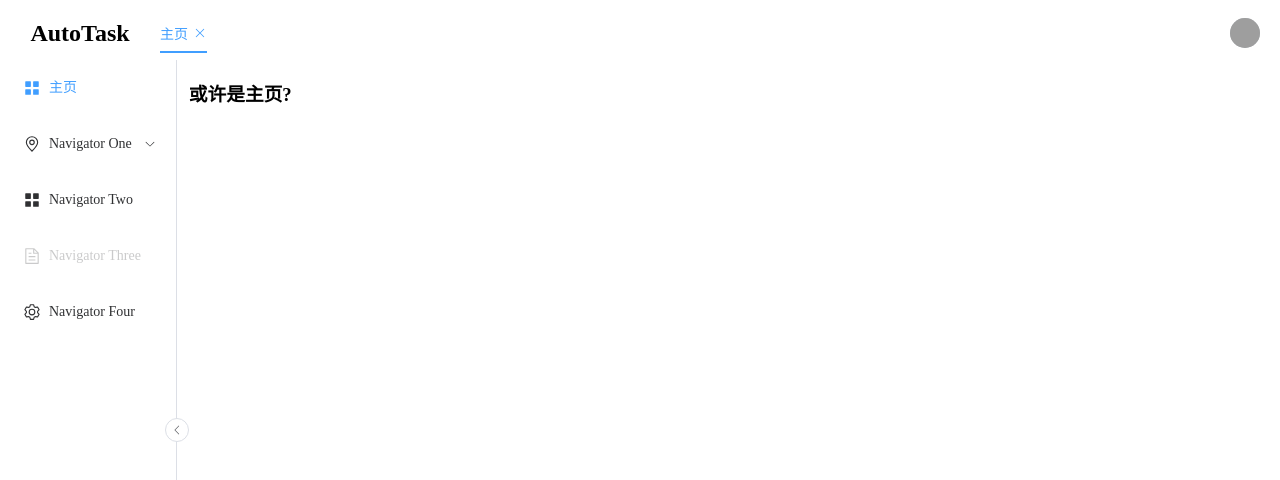
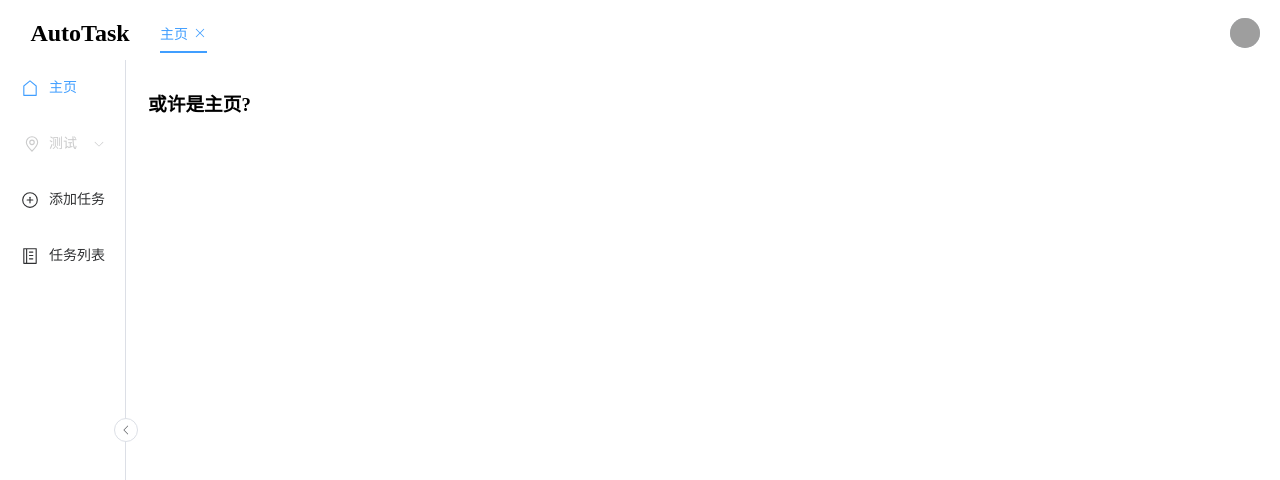
Before and after one commit to lliioollcn/PPAutoTask, a Vue app in the folder webui/: page / in a window 1280 px wide. Shown: the top 480 px of the page. Built offline with nearby package versions, Linux system fonts and the light colour scheme; grey boxes are pictures that could not be loaded.

Commit message:
基本界面完成

```diff
--- a/webui/src/App.vue
+++ b/webui/src/App.vue
@@ -38,6 +38,7 @@ loading.close()
   overflow: hidden;
   display: flex;
   place-items: center;
+  min-width: 64px;
 }
 
 .header {
@@ -47,6 +48,6 @@ loading.close()
 
 .main {
   padding: 0;
-  margin: 0;
+  margin: 10px 0 0 10px;
 }
 </style>
--- a/webui/src/components/HelloWorld.vue
+++ /dev/null
@@ -1,40 +0,0 @@
-<script setup lang="ts">
-defineProps<{
-  msg: string
-}>()
-</script>
-
-<template>
-  <div class="greetings">
-    <h1 class="green">{{ msg }}</h1>
-    <h3>
-      You’ve successfully created a project with
-      <a href="https://vitejs.dev/" target="_blank" rel="noopener">Vite</a> +
-      <a href="https://vuejs.org/" target="_blank" rel="noopener">Vue 3</a>. What's next?
-    </h3>
-  </div>
-</template>
-
-<style scoped>
-h1 {
-  font-weight: 500;
-  font-size: 2.6rem;
-  top: -10px;
-}
-
-h3 {
-  font-size: 1.2rem;
-}
-
-.greetings h1,
-.greetings h3 {
-  text-align: center;
-}
-
-@media (min-width: 1024px) {
-  .greetings h1,
-  .greetings h3 {
-    text-align: left;
-  }
-}
-</style>
--- a/webui/src/components/TaskMenu.vue
+++ b/webui/src/components/TaskMenu.vue
@@ -3,6 +3,7 @@
       :default-active="pathNow"
       class="el-menu-vertical"
       :collapse="isCollapse"
+      :collapse-transition="true"
       menu-trigger="hover"
       @open="handleOpen"
       @close="handleClose"
@@ -11,47 +12,39 @@
   >
     <el-menu-item index="/">
       <el-icon>
-        <icon-menu/>
+        <el-icon>
+          <House/>
+        </el-icon>
       </el-icon>
       <template #title>主页</template>
     </el-menu-item>
-    <el-sub-menu>
+    <el-sub-menu disabled>
       <template #title>
         <el-icon>
           <location/>
         </el-icon>
-        <span>Navigator One</span>
+        <span>测试</span>
       </template>
       <el-menu-item-group>
-        <template #title><span>Group One</span></template>
-        <el-menu-item index="/about">item one</el-menu-item>
-        <el-menu-item index="1-2">item two</el-menu-item>
+        <template #title>这里面什么都没有哦</template>
       </el-menu-item-group>
-      <el-menu-item-group title="Group Two">
-        <el-menu-item index="1-3">item three</el-menu-item>
-      </el-menu-item-group>
-      <el-sub-menu index="1-4">
-        <template #title><span>item four</span></template>
-        <el-menu-item index="1-4-1">item one</el-menu-item>
-      </el-sub-menu>
     </el-sub-menu>
-    <el-menu-item index="2">
+
+    <el-menu-item index="/task/create">
       <el-icon>
-        <icon-menu/>
+        <el-icon>
+          <CirclePlus/>
+        </el-icon>
       </el-icon>
-      <template #title>Navigator Two</template>
+      <template #title>添加任务</template>
     </el-menu-item>
-    <el-menu-item index="3" disabled>
+    <el-menu-item index="/task/list">
       <el-icon>
-        <document/>
+        <el-icon>
+          <Memo/>
+        </el-icon>
       </el-icon>
-      <template #title>Navigator Three</template>
-    </el-menu-item>
-    <el-menu-item index="4">
-      <el-icon>
-        <setting/>
-      </el-icon>
-      <template #title>Navigator Four</template>
+      <template #title>任务列表</template>
     </el-menu-item>
   </el-menu>
   <el-button class="el-menu-button" :class="{'el-menu-button-in':!isCollapse}"
@@ -68,13 +61,13 @@ import {
   Document,
   Menu as IconMenu,
   Location,
-  Setting, ArrowRight, ArrowLeft
+  Setting, ArrowRight
 } from '@element-plus/icons-vue'
-import {useRoute, useRouter} from "vue-router";
+import {useRoute} from "vue-router";
 
 const isCollapse = ref(false)
 const collapseButtonIcon = ref(ArrowRight)
-const collapseButtonClass = ref("el-menu-button-in")
+ref("el-menu-button-in");
 const handleOpen = (key: string, keyPath: string[]) => {
 
   console.log(key, keyPath)
@@ -104,6 +97,7 @@ watch(() => route.path, () => {
 <style scoped>
 .el-menu-vertical {
   height: 100%;
+  min-width: 64px;
 }
 
 .el-menu-button {
@@ -113,7 +107,7 @@ watch(() => route.path, () => {
 
 .el-menu-button-in {
   -webkit-animation-name: buttonRotateIn;
-  -webkit-animation-duration: 500ms;
+  -webkit-animation-duration: 100ms;
   -webkit-animation-iteration-count: 1;
   -webkit-animation-delay: 0s;
   transform: rotate(180deg);
--- a/webui/src/router/index.ts
+++ b/webui/src/router/index.ts
@@ -1,4 +1,4 @@
-import { createRouter, createWebHistory } from 'vue-router'
+import {createRouter, createWebHistory} from 'vue-router'
 import HomeView from "@/views/HomeView.vue";
 
 
@@ -10,14 +10,15 @@ const router = createRouter({
             name: '主页',
             component: HomeView
         },
-
         {
-      path: '/about',
-      name: '关于',
-      // route level code-splitting
-      // this generates a separate chunk (About.[hash].js) for this route
-      // which is lazy-loaded when the route is visited.
-      component: () => import('../views/AboutView.vue')
+            path: '/task/create',
+            name: '添加任务',
+            component: HomeView
+        },
+        {
+            path: '/task/list',
+            name: '任务列表',
+            component: HomeView
         }
     ]
 })
```
Lines whose indentation alone changed are shown as unchanged.
